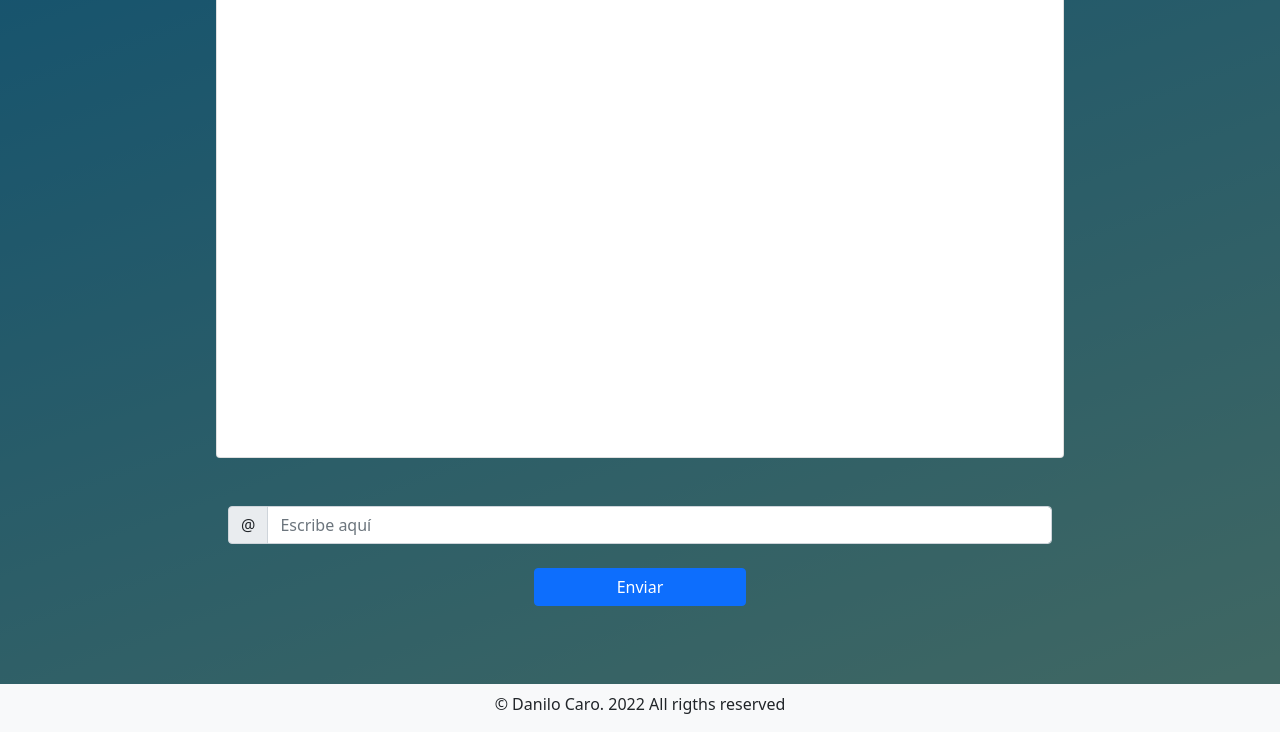
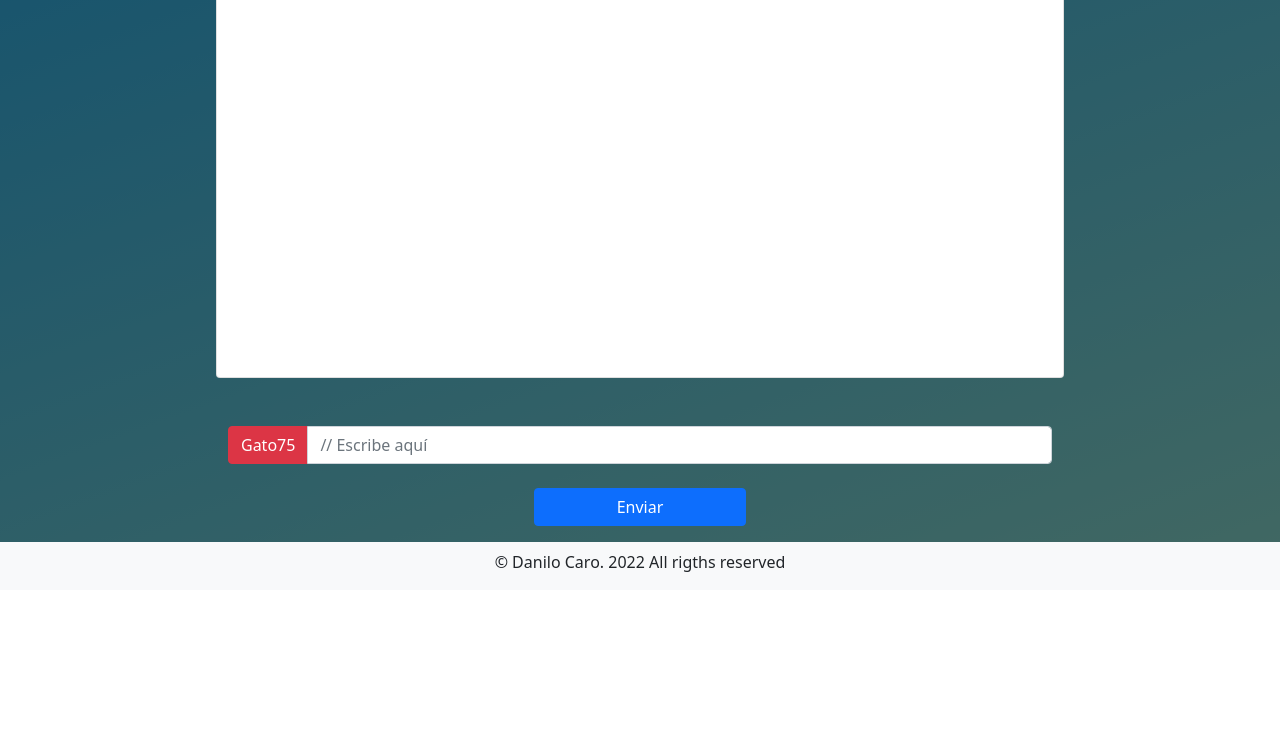
Before and after one commit to DaniloCaro/Chat, a website: page Cliente/index.html in a window 1280 px wide. Shown: the part 732-1464 px from the top of the page. After the commit the page ends 1322 px from the top, so only its background shows below. Drawn offline with nearby package versions, Linux system fonts and the light colour scheme; no server answers.

Commit message:
Modificaciones generales

```diff
--- a/Cliente/css/main.css
+++ b/Cliente/css/main.css
@@ -32,7 +32,7 @@ main ul {
 }
 
 main .carousel-inner img {
-    height: 70vh;
+    height: 60vh;
     object-fit: cover;
 }
 
--- a/Cliente/index.html
+++ b/Cliente/index.html
@@ -57,7 +57,7 @@
             </div>
         </section>
         <!-- /Carousel -->
-        <section class="min-vh-100 bg-personal-box bg-negro text-center p-3">
+        <section class="bg-personal-box bg-negro text-center p-3">
             <div class="row">
                 <div class="col-12">
                     <h1 class="text-light">Chat🐍</h1>
@@ -72,8 +72,8 @@
 
                     <div class="col col-md-8 offset-md-2">
                         <div class="input-group mb-3">
-                            <span id="username-p" class="input-group-text" id="basic-addon1" data-bs-toggle="modal" data-bs-target="#modalCompra" role="button">@</span>
-                            <input id="input" type="text" class="form-control" placeholder="Escribe aquí" aria-label="Username" aria-describedby="basic-addon1">
+                            <span id="username-p" class="input-group-text btn-danger" id="basic-addon1" data-bs-toggle="modal" data-bs-target="#modalCompra" role="button">@</span>
+                            <input id="input" type="text" class="form-control" placeholder="// Escribe aquí" aria-label="Username" aria-describedby="basic-addon1">
                         </div>
                     </div>
 
@@ -112,7 +112,7 @@
 
                         <div class="modal-footer">
                             <button type="button" class="btn btn-secondary" data-bs-dismiss="modal">Cancelar</button>
-                            <button data-bs-toggle="modal" type="button" class="btn btn-success" onclick="usernameFunction()">Ingresar</button>
+                            <button type="button" class="btn btn-success" onclick="usernameFunction()" data-bs-dismiss="modal">Ingresar</button>
                         </div>
                     </form>
                 </div>
--- a/Cliente/js/main.js
+++ b/Cliente/js/main.js
@@ -30,6 +30,16 @@ socket.on('chat', (msg) => {
 
 function usernameFunction() {
     const username = document.getElementById('input-username').value;
-
     return pUser.innerHTML = username;
 }
+
+//Animal aleatorio
+
+function animalAleatorio() {
+    const animal = ['Perro', 'Gato', 'Pez', 'Vaca', 'Caballo', 'Cocodrilo', 'Tortuga'];
+    const number = Math.random() * 100;
+    const animalRandom = animal[Math.floor(Math.random() * animal.length)];
+    return pUser.innerHTML = animalRandom + number.toFixed();
+}
+
+pUser.innerHTML = animalAleatorio();
```
